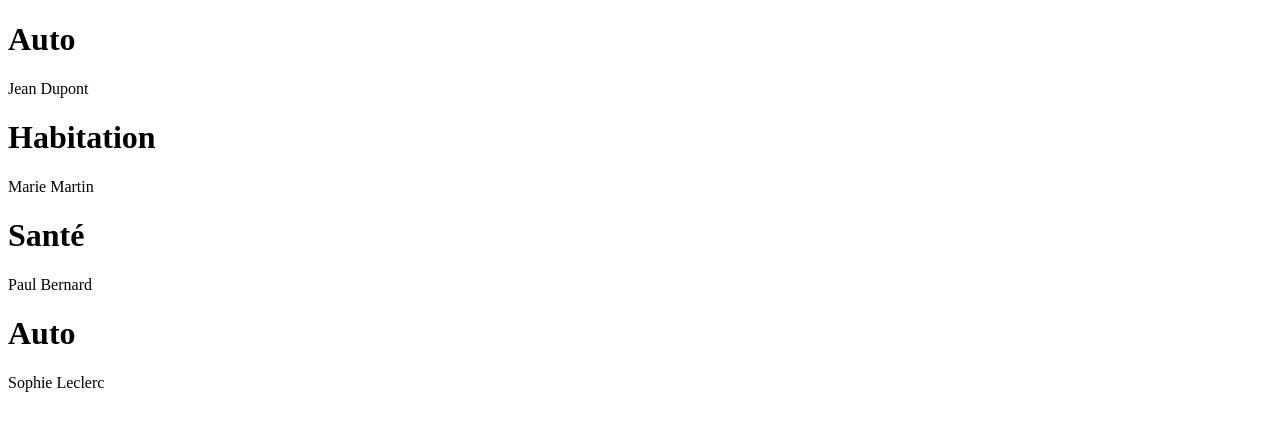
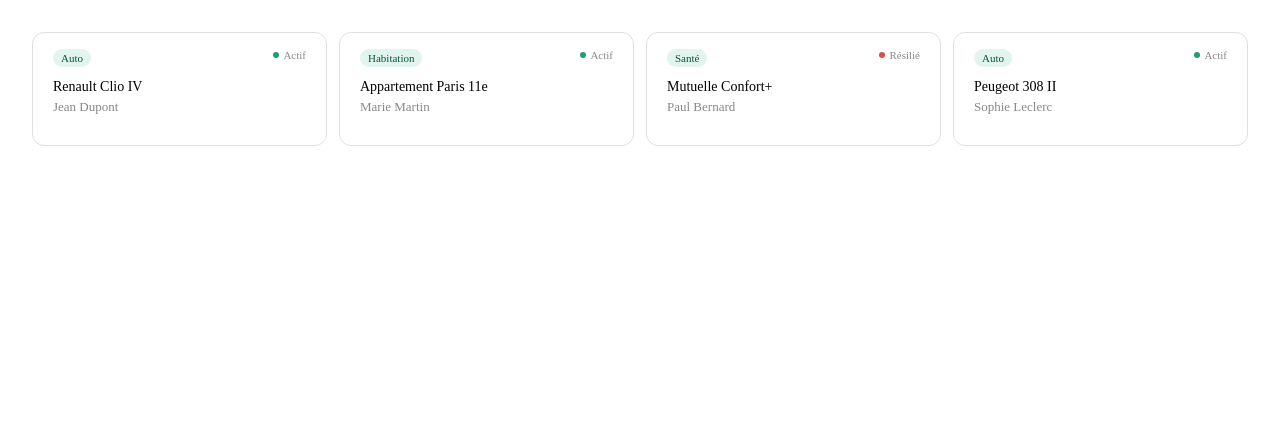
Before and after one commit to FaresCherif/vue_assurance, a Vue app: page / in a window 1280 px wide. Shown: the top 430 px of the page. Built offline with nearby package versions, Linux system fonts and the light colour scheme.

Commit message:
set visual home cards

```diff
--- /dev/null
+++ b/src/assets/contractCard.css
@@ -0,0 +1,51 @@
+.card {
+  background: var(--color-background-primary, #fff);
+  border: 0.5px solid #e0e0e0;
+  border-radius: 12px;
+  padding: 1rem 1.25rem;
+}
+.card-top {
+  display: flex;
+  justify-content: space-between;
+  align-items: flex-start;
+  margin-bottom: 12px;
+}
+.type-badge {
+  font-size: 11px;
+  font-weight: 500;
+  padding: 3px 8px;
+  border-radius: 20px;
+  background: #E1F5EE;
+  color: #085041;
+}
+.status {
+  font-size: 11px;
+  display: flex;
+  align-items: center;
+  gap: 4px;
+  color: #888;
+}
+.dot {
+  width: 6px;
+  height: 6px;
+  border-radius: 50%;
+}
+
+.dot_on {
+  background: #1D9E75;
+}
+.dot_off {
+  background: #E24B4A;
+}
+
+
+.card-title {
+  font-size: 14px;
+  font-weight: 500;
+  margin-bottom: 4px;
+}
+.card-sub {
+  font-size: 13px;
+  color: #888;
+  margin-bottom: 14px;
+}
--- /dev/null
+++ b/src/assets/home.css
@@ -0,0 +1,6 @@
+.grid {
+  display: grid;
+  grid-template-columns: repeat(auto-fit, minmax(200px, 1fr));
+  gap: 12px;
+  padding: 1.5rem;
+}
--- a/src/components/ContractCard.vue
+++ b/src/components/ContractCard.vue
@@ -1,4 +1,6 @@
 <script setup>
+import '../assets/contractCard.css'
+
 const props = defineProps({
     infos: {
         type: Object,
@@ -16,8 +18,15 @@
 </script>
 
 <template>
-    <div class="contract_presentation">
-        <h1>{{ infos.type }}</h1>
-        <p>{{ infos.titulaire }}</p>
+  <div class="card">
+    <div class="card-top">
+      <span class="type-badge">{{ infos.type }}</span>
+      <span class="status">
+          <span class="dot" :class="infos.statut === 'Actif' ? 'dot_on' : 'dot_off'"/>
+          {{ infos.statut }}
+      </span>
     </div>
+    <div class="card-title">{{ infos.titre }}</div>
+    <div class="card-sub">{{ infos.titulaire }}</div>
+  </div>
 </template>
--- a/src/data/contrats.json
+++ b/src/data/contrats.json
@@ -1,6 +1,6 @@
 [
-  { "id": 1, "type": "Auto", "statut": "Actif", "titulaire": "Jean Dupont", "prime": 420, "echeance": "2025-12-31" },
-  { "id": 2, "type": "Habitation", "statut": "Actif", "titulaire": "Marie Martin", "prime": 280, "echeance": "2025-06-30" },
-  { "id": 3, "type": "Santé", "statut": "Résilié", "titulaire": "Paul Bernard", "prime": 150, "echeance": "2024-03-15" },
-  { "id": 4, "type": "Auto", "statut": "Actif", "titulaire": "Sophie Leclerc", "prime": 510, "echeance": "2026-01-20" }
+  { "id": 1, "type": "Auto", "statut": "Actif", "titulaire": "Jean Dupont", "prime": 420, "echeance": "2025-12-31", "numero": "AUT-20241", "titre": "Renault Clio IV" },
+  { "id": 2, "type": "Habitation", "statut": "Actif", "titulaire": "Marie Martin", "prime": 280, "echeance": "2025-06-30", "numero": "HAB-20189", "titre": "Appartement Paris 11e" },
+  { "id": 3, "type": "Santé", "statut": "Résilié", "titulaire": "Paul Bernard", "prime": 150, "echeance": "2024-03-15", "numero": "SAN-30872", "titre": "Mutuelle Confort+" },
+  { "id": 4, "type": "Auto", "statut": "Actif", "titulaire": "Sophie Leclerc", "prime": 510, "echeance": "2026-01-20", "numero": "AUT-20455", "titre": "Peugeot 308 II" }
 ]
--- a/src/views/HomeView.vue
+++ b/src/views/HomeView.vue
@@ -1,14 +1,15 @@
 <script setup>
 import ContractCard from '../components/ContractCard.vue';
 import contratsData from '../data/contrats.json'
-import { reactive } from 'vue'
-
+import '../assets/home.css'
 </script>
 
 <template>
 
-  <ContractCard
-    v-for="contratData in contratsData"
-    :infos="contratData"
-   />
+    <div class="grid">
+        <ContractCard
+            v-for="contratData in contratsData"
+            :infos="contratData"
+        />
+   </div>
 </template>
```
